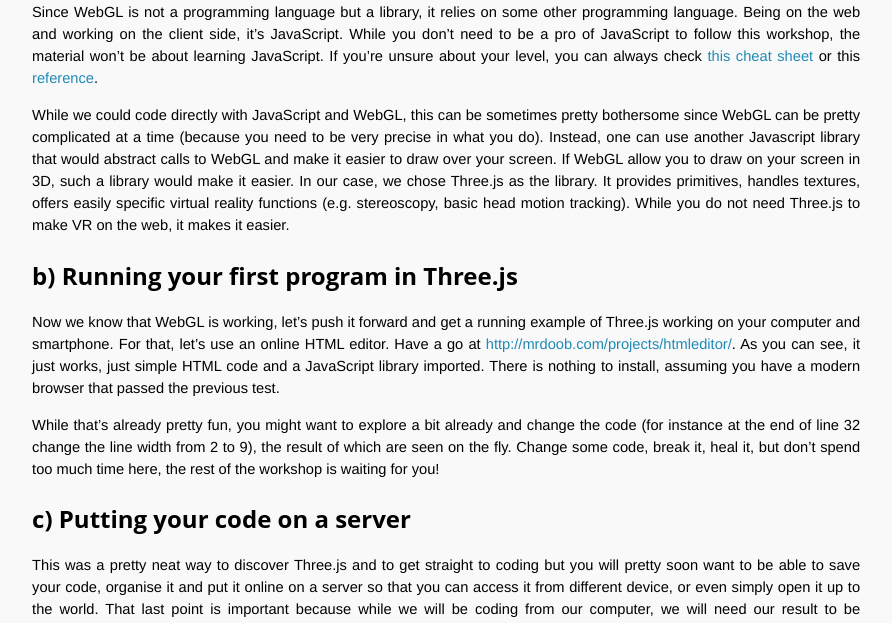
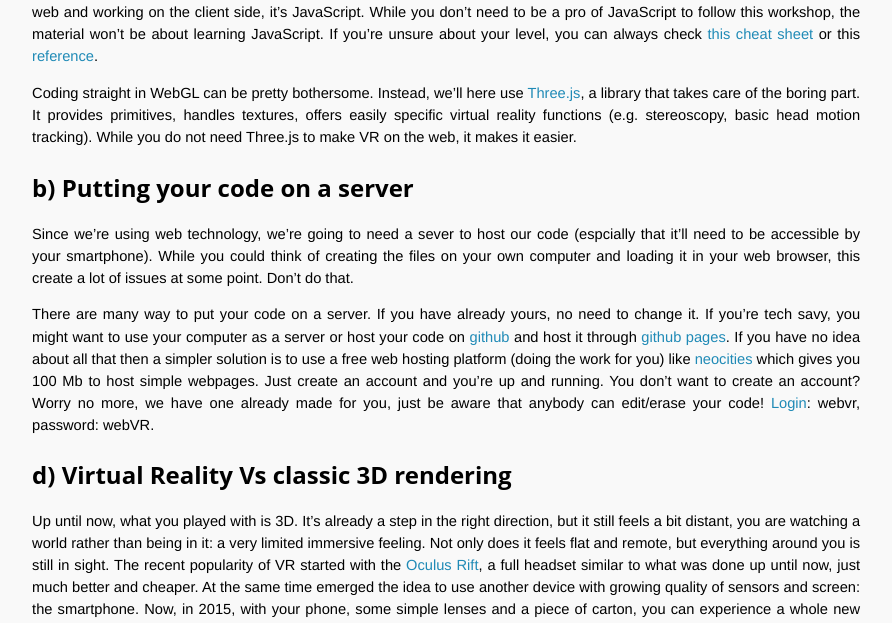
Before and after one commit to OpenTechSchool-Brussels/webVR-for-3D-graphics-and-music, a Jekyll site: the page built from Setting-up.markdown, in a window 1280 px wide and 1400 px high, scrolled down 903 px. Shown: the part 278-901 px from the top of the window, without its empty margins (324-1216 px from the left). Built offline with Jekyll 4.4.1, drawn with Linux system fonts in a browser that asks for light colours; Markdown is read by kramdown in place of the engine named in the settings; some of the changed text lies outside the part shown.

Commit message:
Update Setting-up.markdown

```diff
--- a/Setting-up.markdown
+++ b/Setting-up.markdown
@@ -7,38 +7,26 @@
 
 Before diving into coding, let's review a few points and make sure that our environment is safely set up.
 
+## 0) What is Virtual Reality?
+Virtual reality is a digital world that feels real. It usually rely on either a screen or a head mounted display to show you the world around. Some allow you to navigate the worlds, interact with the world, and with potential other people inside it.
 
-## 0) What is Virtual Reality?
-Virtual reality is a digital world that feels real. Since it's digital, it can cover a huge span of simulated experiences; from the most mundane act of daily life -walking in the street of a city-, to the most exotic and excite scene -enjoying a roller coaster between planets of our solar system-. While it's often associated with leisure, VR has also a strong potential with education, rehabilitation and work environment.
+Since it's digital, it can cover a huge span of simulated experiences; from the most mundane act of daily life -walking in the street of a city-, to the most exotic and excite scene -enjoying a roller coaster between planets of our solar system-. While it's often associated with leisure, VR has also a strong potential with education, rehabilitation and work environment.
 
 While VR was seen as SciFi at best and a non working gadget at worse, with the rise of video games, personal hand held devices and 3D, VR is getting mature enough to be a real player in the digital age. Not only is it mature, but it's getting affordable. Relatively cheap solution are now possible to enjoy VR and it created an enthusiasm for it that is reflected in the updated and more comfortable ways to create/code for VR.
 
 ## a) Discover WebGL
-All in all, WebGL is OpenGL for the web. OpenGL is a graphic library, a set of tools that helps you draw over your screen, would that be in 2D or in 3D. Since it's working on multiple platforms, it became soon a reference for 3D graphics. WebGL extends the HTML5 canvas element (used for rendering) to provide 3D graphics. With it, you're allowed to draw in 3D in your web browser. This is pretty cool because it allows you to show your work to nearly all devices without asking to install anything.
-
-Indeed, *nearly* all devices. Let's check if it works on yours. Can you see the rotating cube below? (Be sure to check on your computer and your smartphone). If so, then great, you're already nearly all set! If not, update your drivers and web browser or chose one that is compatible in the extrem case yours is not.
+All in all, WebGL is OpenGL for the web. OpenGL is a graphic specification, a set of tools that helps you draw over your screen, would that be in 2D or in 3D. Since it's working on multiple platforms, it became soon a reference for 3D graphics. WebGL extends the HTML5 canvas element (used for rendering) to provide 3D graphics. With it, you're allowed to draw in 3D in your web browser. This is pretty cool because it allows you to show your work to nearly all devices without asking to install anything. Let's check if it works on yours: can you see the rotating cube below? If not, you'll need to update or change your configuration.
 
 <iframe width="100%" height="450px" scrolling="no" src="https://get.webgl.org/" frameborder="0" allowfullscreen></iframe>
 
-Since WebGL is not a programming language but a library, it relies on some other programming language. Being on the web and working on the client side, it's JavaScript. While you don't need to be a pro of JavaScript to follow this workshop, the material won't be about learning JavaScript. If you're unsure about your level, you can always check [this cheat sheet](https://media.pearsoncmg.com/ph/esm/ecs_snyder_fluency_6/javascript_refererence.pdf) or this [reference](https://developer.mozilla.org/en-US/docs/Web/JavaScript/Reference).
+Since WebGL is not a programming language but a spcecification, it relies on some other programming language. Being on the web and working on the client side, it's JavaScript. While you don't need to be a pro of JavaScript to follow this workshop, the material won't be about learning JavaScript. If you're unsure about your level, you can always check [this cheat sheet](https://media.pearsoncmg.com/ph/esm/ecs_snyder_fluency_6/javascript_refererence.pdf) or this [reference](https://developer.mozilla.org/en-US/docs/Web/JavaScript/Reference).
 
-While we could code directly with JavaScript and WebGL, this can be sometimes pretty bothersome since WebGL can be pretty complicated at a time (because you need to be very precise in what you do). Instead, one can use another Javascript library that would abstract calls to WebGL and make it easier to draw over your screen. If WebGL allow you to draw on your screen in 3D, such a library would make it easier. In our case, we chose Three.js as the library. It provides primitives, handles textures, offers easily specific virtual reality functions (e.g. stereoscopy, basic head motion tracking). While you do not need Three.js to make VR on the web, it makes it easier.
+Coding straight in WebGL can be pretty bothersome. Instead, we'll here use [Three.js](http://threejs.org/), a library that takes care of the boring part. It provides primitives, handles textures, offers easily specific virtual reality functions (e.g. stereoscopy, basic head motion tracking). While you do not need Three.js to make VR on the web, it makes it easier.
 
-## b) Running your first program in Three.js
-Now we know that WebGL is working, let's push it forward and get a running example of Three.js working on your computer and smartphone. For that, let's use an online HTML editor. Have a go at [http://mrdoob.com/projects/htmleditor/](http://mrdoob.com/projects/htmleditor/). As you can see, it just works, just simple HTML code and a JavaScript library imported. There is nothing to install, assuming you have a modern browser that passed the previous test.
+## b) Putting your code on a server
+Since we're using web technology, we're going to need a sever to host our code (espcially that it'll need to be accessible by your smartphone). While you could think of creating the files on your own computer and loading it in your web browser, this create a lot of issues at some point. Don't do that.
 
-While that's already pretty fun, you might want to explore a bit already and change the code (for instance at the end of line 32 change the line width from 2 to 9), the result of which are seen on the fly. Change some code, break it, heal it, but don't spend too much time here, the rest of the workshop is waiting for you!
-
-## c) Putting your code on a server
-This was a pretty neat way to discover Three.js and to get straight to coding but you will pretty soon want to be able to save your code, organise it and put it online on a server so that you can access it from different device, or even simply open it up to the world. That last point is important because while we will be coding from our computer, we will need our result to be displayed over our smartphone.
-
-For that, we need to host our website on the net, which can sometimes be an annoying process when you're discovering it. As far as we thought, we have three main options:
-
-* The simplest solution: use a free web hosting platform. Among others, you can use [neocities](https://neocities.org/) which gives you 100 Mb to host simple and static webpages. If you're not sure, this would be the solution we recommend. You don't want to create an account? Worry no more, we have one already made for you, just be aware that anybody can edit/erase your code! [Login](https://neocities.org/signin): webvr, password: webVR.
-* If you're familiar with [github](http://github.com), you might want to use them as a web hosting service with [github pages](https://pages.github.com/).
-* Finally you might already have a server (your own computer or other) which makes it a non problem if you're OK with using it.
-
-Please, please, **PLEASE!** Do **NOT** run code that is not hosted on a server. Do **NOT** run code from your browser using file://home/me/webVRworkshop/index.html because it will not work properly. It would be easier but based on our experience you WILL encounter problems very quickly and you won't know why. It will come from security issues, basically preventing cross-site scripting. Yes it might not be logical but if you want to avoid yourself an hour of headache just host your code on a proper HTTP server, even if a local one.
+There are many way to put your code on a server. If you have already yours, no need to change it. If you're tech savy, you might want to use your computer as a server or host your code on [github](https://pages.github.com/) and host it through [github pages](https://pages.github.com/). If you have no idea about all that then a simpler solution is to use a free web hosting platform (doing the work for you) like [neocities](https://neocities.org/) which gives you 100 Mb to host simple webpages. Just create an account and you're up and running. You don't want to create an account? Worry no more, we have one already made for you, just be aware that anybody can edit/erase your code! [Login](https://neocities.org/signin): webvr, password: webVR.
 
 ## d) Virtual Reality Vs classic 3D rendering
 Up until now, what you played with is 3D. It's already a step in the right direction, but it still feels a bit distant, you are watching a world rather than being in it: a very limited immersive feeling. Not only does it feels flat and remote, but everything around you is still in sight. The recent popularity of VR started with the [Oculus Rift](https://www.oculus.com/en-us/), a full headset similar to what was done up until now, just much better and cheaper. At the same time emerged the idea to use another device with growing quality of sensors and screen: the smartphone. Now, in 2015, with your phone, some simple lenses and a piece of carton, you can experience a whole new reality! Curious about all that? You can get more reference about basic concepts of VR from the [Mozilla WebVR API page](https://developer.mozilla.org/en-US/docs/Web/API/WebVR_API/WebVR_concepts).
```
